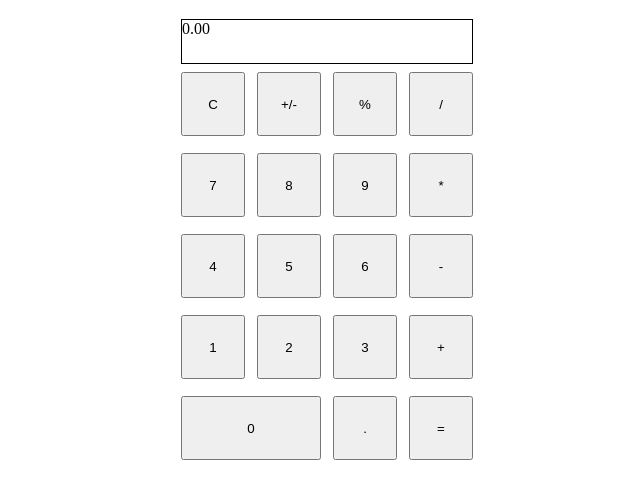
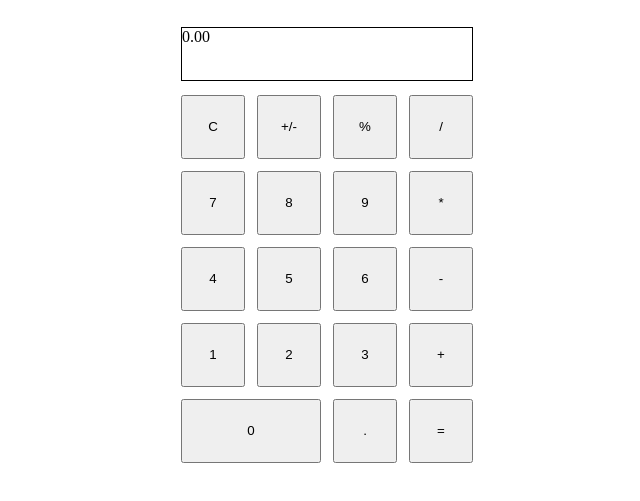
Before and after one commit to James-E-Sullivan/calculator, a plain HTML site: page index.html in a window 1280 px wide. Shown: the part 69-570 px from the top of the page, without its empty margins (313-953 px from the left). Drawn offline with Linux system fonts and the light colour scheme.

Commit message:
Adjust button margins & flex properties
* There is now equal space between all buttons

```diff
--- a/style.css
+++ b/style.css
@@ -26,18 +26,17 @@ body {
     flex: auto;
     border: 1px solid black;
     width: 290px;
+    margin: 8px;
 }
 
 .calc-btn-container {
     display: flex;
     flex-direction: column;
-    justify-content: space-around;
-    flex: auto;
 }
 
 .btn-row {
     display: flex;
-    justify-content: center;
+    flex: auto;
 }
 
 button {
```
